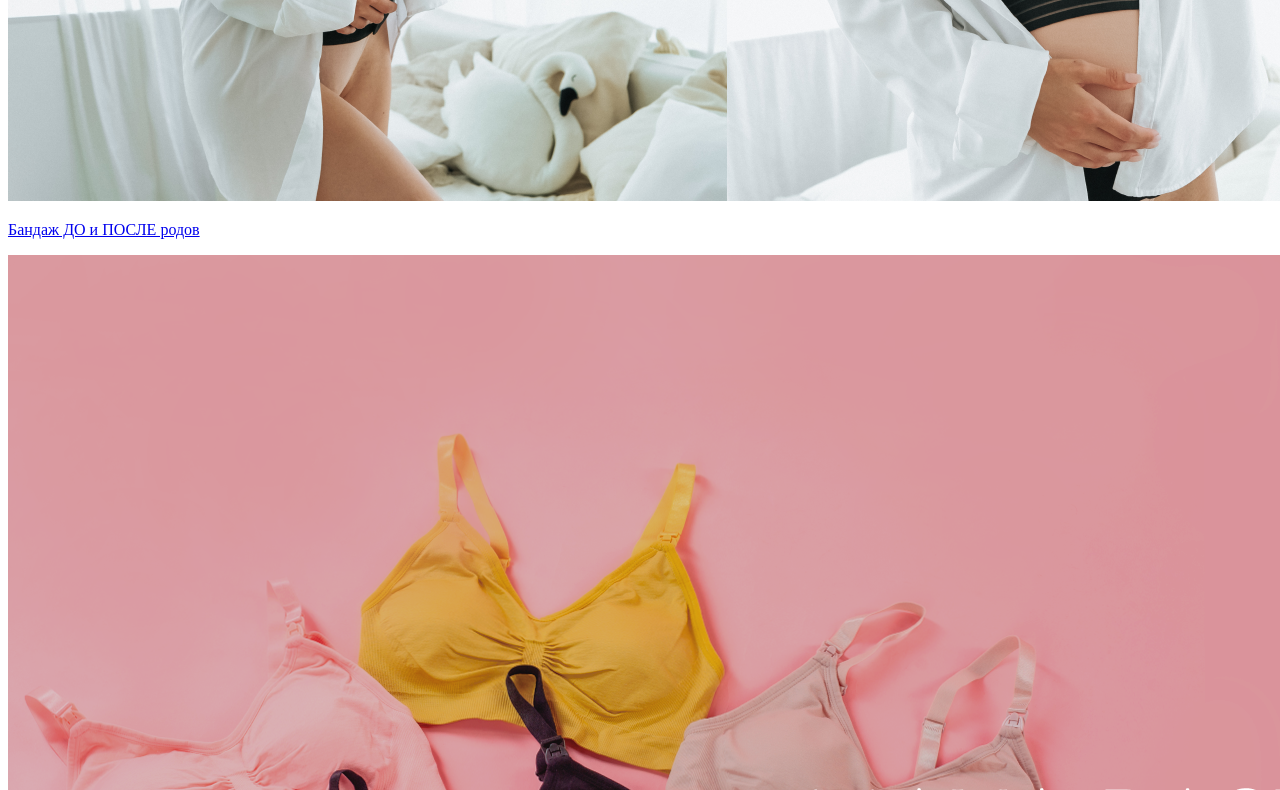
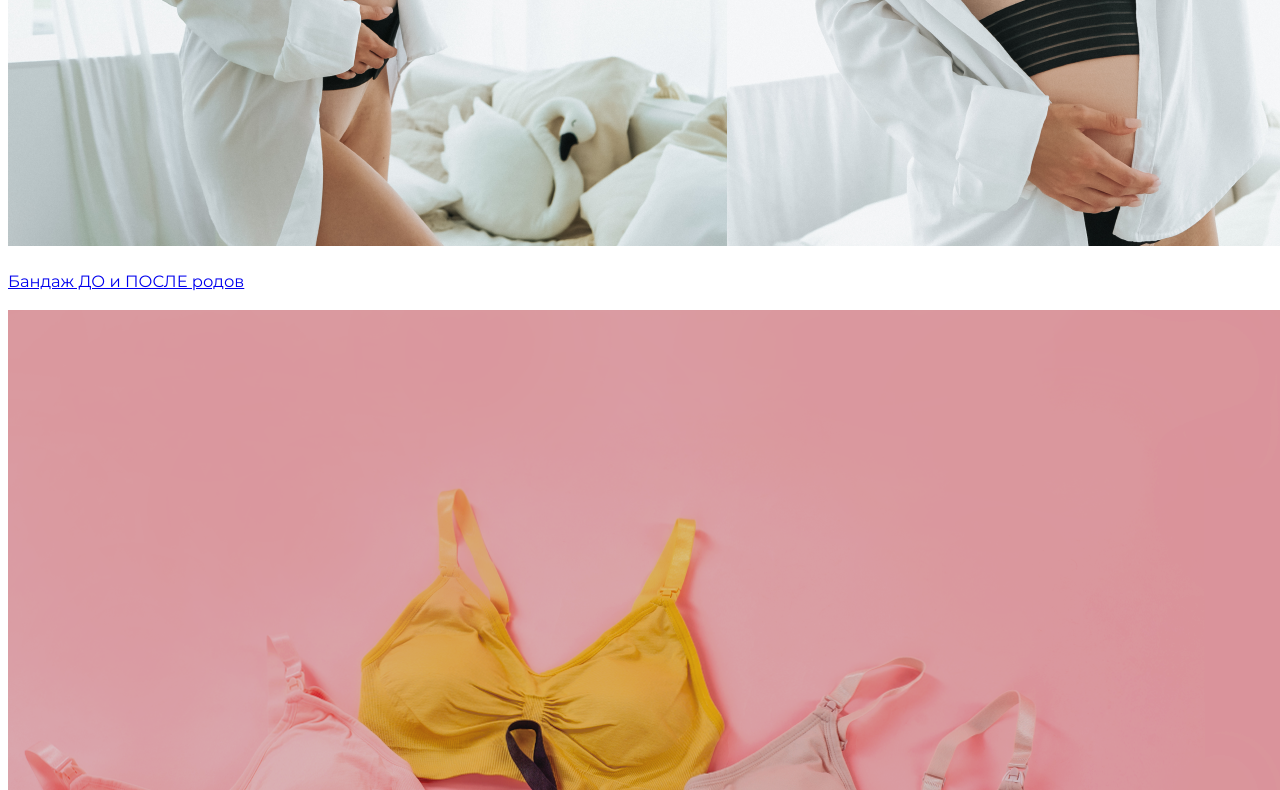
Before and after one commit to vikhri/underwear-shop, a website built with webpack: page src/index.html in a window 1280 px wide. Shown: the part 2010-2800 px from the top of the page. Built offline with nearby package versions, Linux system fonts and the light colour scheme.

Commit message:
add fonts, typo styles

```diff
--- a/src/main.scss
+++ b/src/main.scss
@@ -1 +1,3 @@
 @use "styles/variables.scss";
+@use "styles/font/fonts.scss";
+@use "styles/font/typo.scss";
--- /dev/null
+++ b/src/styles/font/fonts.scss
@@ -0,0 +1,23 @@
+@font-face {
+  font-family: "Montserrat";
+  font-style: normal;
+  font-weight: 300;
+  src: url("../../fonts/Montserrat-Light.woff") format("woff");
+  font-display: swap;
+}
+
+@font-face {
+  font-family: "Montserrat";
+  font-style: normal;
+  font-weight: 400;
+  src: url("../../fonts/Montserrat-Regular.woff") format("woff");
+  font-display: swap;
+}
+
+@font-face {
+  font-family: "Montserrat";
+  font-style: normal;
+  font-weight: 500;
+  src: url("../../fonts/Montserrat-Medium.woff") format("woff");
+  font-display: swap;
+}
--- /dev/null
+++ b/src/styles/font/typo.scss
@@ -0,0 +1,68 @@
+@mixin main-font {
+  font-family: 'Montserrat', 'Arial', sans-serif;
+  font-weight: 400;
+  line-height: 1.5;
+}
+
+@mixin bold-font {
+  font-family: 'Montserrat', 'Arial', sans-serif;
+  font-weight: 500;
+  line-height: 1.5;
+}
+
+@mixin light-font {
+  font-family: 'Montserrat', 'Arial', sans-serif;
+  font-weight: 300;
+  line-height: 1.5;
+}
+
+@mixin fluid-text($font-min, $font-max, $screen-min, $screen-max) {
+  font-size: #{$font-min}px;
+
+  @media (min-width: #{$screen-min}px) {
+    font-size: calc(
+      #{$font-min}px + #{($font-max - $font-min)} * (100vw - #{$screen-min}px) / (#{$screen-max} - #{$screen-min})
+    );
+  }
+  @media (min-width: #{$screen-max}px) {
+    font-size: #{$font-max}px;
+  }
+}
+
+
+.page {
+  @include main-font;
+  @include fluid-text(14, 18, 360, 1920);
+}
+
+h1 {
+  @include light-font;
+  @include fluid-text(48, 24, 360, 1920);
+  text-transform: uppercase;
+}
+
+h2 {
+  @include light-font;
+  @include fluid-text(40, 18, 360, 1920);
+  text-transform: uppercase;
+}
+
+h3 {
+  @include bold-font;
+  @include fluid-text(32, 16, 360, 1920);
+}
+
+h4 {
+  @include bold-font;
+  @include fluid-text(20, 14, 360, 1920);
+}
+
+h5 {
+  @include bold-font;
+  @include fluid-text(18, 14, 360, 1920);
+}
+
+h6 {
+  @include bold-font;
+  @include fluid-text(18, 14, 360, 1920);
+}
```
